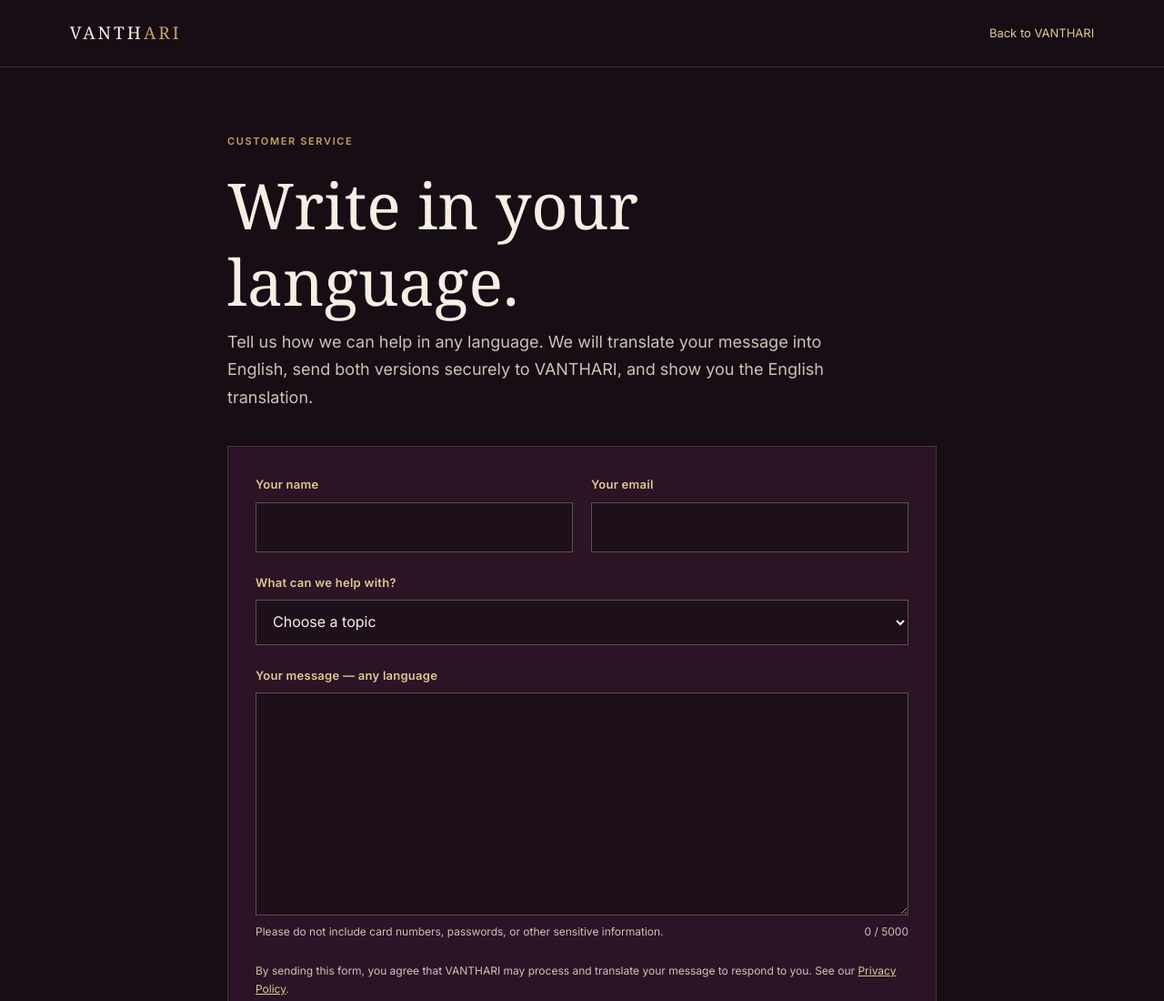
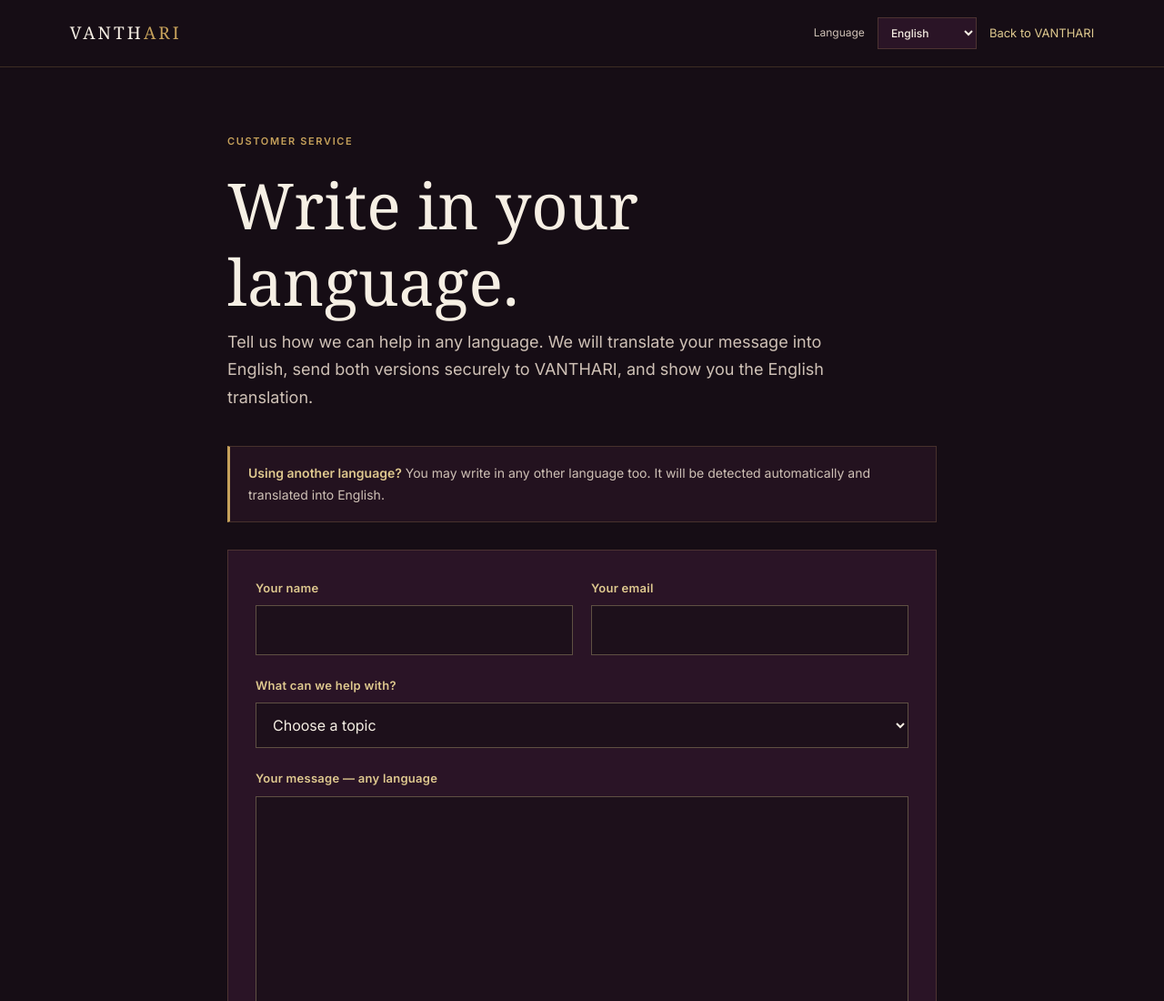
Before and after one commit to gemmaserenity/vanthari, a website: page customer-service/index.html in a window 1280 px wide. Shown: the top 1100 px of the page at 91% size. Drawn offline with Linux system fonts and the light colour scheme.

Commit message:
Add customer service language switch

```diff
--- a/customer-service/index.html
+++ b/customer-service/index.html
@@ -13,13 +13,23 @@
 <body>
   <nav class="legal-nav" aria-label="Customer service navigation">
     <a class="wordmark" href="/">VANTH<em>ARI</em></a>
+    <div class="service-nav-tools">
+      <label for="service-language" data-copy="languageLabel">Language</label>
+      <select id="service-language" class="service-language" aria-label="Language">
+        <option value="en">English</option>
+        <option value="fr">Français</option>
+        <option value="de">Deutsch</option>
+        <option value="es">Español</option>
+      </select>
       <a class="back-link" href="/" data-copy="back">Back to VANTHARI</a>
+    </div>
   </nav>
 
   <main class="service-main">
     <div class="eyebrow" data-copy="eyebrow">Customer Service</div>
     <h1 data-copy="title">Write in your language.</h1>
     <p class="service-intro" data-copy="intro">Tell us how we can help in any language. We will translate your message into English, send both versions securely to VANTHARI, and show you the English translation.</p>
+    <p class="language-note"><strong data-copy="otherLanguageTitle">Using another language?</strong> <span data-copy="otherLanguage">You may write in any other language too. It will be detected automatically and translated into English.</span></p>
 
     <form id="support-form" class="support-form" novalidate>
       <div class="form-row">
@@ -80,8 +90,10 @@
     (function(){
       const copy = {
         en: {
+          metaTitle:'Customer Service — VANTHARI', metaDescription:'Contact VANTHARI customer service in any language.', languageLabel:'Language',
           back:'Back to VANTHARI', eyebrow:'Customer Service', title:'Write in your language.',
           intro:'Tell us how we can help in any language. We will translate your message into English, send both versions securely to VANTHARI, and show you the English translation.',
+          otherLanguageTitle:'Using another language?', otherLanguage:'You may write in any other language too. It will be detected automatically and translated into English.',
           nameLabel:'Your name', emailLabel:'Your email', topicLabel:'What can we help with?', topicChoose:'Choose a topic',
           topicMembership:'Membership', topicBilling:'Billing or cancellation', topicEvents:'Events or introductions', topicTechnical:'Technical help', topicOther:'Something else',
           messageLabel:'Your message — any language', messageNote:'Please do not include card numbers, passwords, or other sensitive information.',
@@ -93,8 +105,10 @@
           footerSupport:'Customer Service', footerPrivacy:'Privacy Policy', footerTerms:'Terms of Service', footerHome:'Home'
         },
         fr: {
+          metaTitle:'Service client — VANTHARI', metaDescription:'Contactez le service client de VANTHARI dans la langue de votre choix.', languageLabel:'Langue',
           back:'Retour à VANTHARI', eyebrow:'Service client', title:'Écrivez dans votre langue.',
           intro:'Expliquez-nous comment nous pouvons vous aider, dans la langue de votre choix. Nous traduirons votre message en anglais, enverrons les deux versions à VANTHARI de façon sécurisée et vous montrerons la traduction anglaise.',
+          otherLanguageTitle:'Vous utilisez une autre langue ?', otherLanguage:'Vous pouvez aussi écrire dans toute autre langue. Elle sera détectée automatiquement et votre message sera traduit en anglais.',
           nameLabel:'Votre nom', emailLabel:'Votre adresse e-mail', topicLabel:'Comment pouvons-nous vous aider ?', topicChoose:'Choisissez un sujet',
           topicMembership:'Adhésion', topicBilling:'Facturation ou résiliation', topicEvents:'Événements ou présentations', topicTechnical:'Assistance technique', topicOther:'Autre demande',
           messageLabel:'Votre message — dans la langue de votre choix', messageNote:'N’indiquez aucun numéro de carte, mot de passe ou autre renseignement sensible.',
@@ -106,8 +120,10 @@
           footerSupport:'Service client', footerPrivacy:'Confidentialité', footerTerms:'Conditions', footerHome:'Accueil'
         },
         de: {
+          metaTitle:'Kundenservice — VANTHARI', metaDescription:'Kontaktieren Sie den VANTHARI-Kundenservice in einer beliebigen Sprache.', languageLabel:'Sprache',
           back:'Zurück zu VANTHARI', eyebrow:'Kundenservice', title:'Schreiben Sie in Ihrer Sprache.',
           intro:'Schildern Sie Ihr Anliegen in einer beliebigen Sprache. Wir übersetzen Ihre Nachricht ins Englische, senden beide Versionen sicher an VANTHARI und zeigen Ihnen die englische Übersetzung.',
+          otherLanguageTitle:'Sie verwenden eine andere Sprache?', otherLanguage:'Sie können auch in jeder anderen Sprache schreiben. Sie wird automatisch erkannt und Ihre Nachricht ins Englische übersetzt.',
           nameLabel:'Ihr Name', emailLabel:'Ihre E-Mail-Adresse', topicLabel:'Wobei können wir helfen?', topicChoose:'Thema auswählen',
           topicMembership:'Mitgliedschaft', topicBilling:'Abrechnung oder Kündigung', topicEvents:'Veranstaltungen oder Vorstellungen', topicTechnical:'Technische Hilfe', topicOther:'Anderes Anliegen',
           messageLabel:'Ihre Nachricht — in jeder Sprache', messageNote:'Bitte geben Sie keine Kartennummern, Passwörter oder andere vertrauliche Informationen an.',
@@ -119,8 +135,10 @@
           footerSupport:'Kundenservice', footerPrivacy:'Datenschutz', footerTerms:'Bedingungen', footerHome:'Startseite'
         },
         es: {
+          metaTitle:'Atención al cliente — VANTHARI', metaDescription:'Contacta con el servicio de atención al cliente de VANTHARI en cualquier idioma.', languageLabel:'Idioma',
           back:'Volver a VANTHARI', eyebrow:'Atención al cliente', title:'Escribe en tu idioma.',
           intro:'Cuéntanos cómo podemos ayudarte en cualquier idioma. Traduciremos tu mensaje al inglés, enviaremos ambas versiones de forma segura a VANTHARI y te mostraremos la traducción al inglés.',
+          otherLanguageTitle:'¿Utilizas otro idioma?', otherLanguage:'También puedes escribir en cualquier otro idioma. Se detectará automáticamente y tu mensaje se traducirá al inglés.',
           nameLabel:'Tu nombre', emailLabel:'Tu correo electrónico', topicLabel:'¿Cómo podemos ayudarte?', topicChoose:'Elige un tema',
           topicMembership:'Membresía', topicBilling:'Facturación o cancelación', topicEvents:'Eventos o presentaciones', topicTechnical:'Ayuda técnica', topicOther:'Otro asunto',
           messageLabel:'Tu mensaje — en cualquier idioma', messageNote:'No incluyas números de tarjeta, contraseñas ni otra información confidencial.',
@@ -133,12 +151,16 @@
         }
       };
 
+      const languageSelector = document.getElementById('service-language');
       let language = 'en';
-      try { language = localStorage.getItem('vanthari-language') || language; } catch (_) {}
-      if(!copy[language]) language = (navigator.language || 'en').slice(0, 2).toLowerCase();
-      if(!copy[language]) language = 'en';
-      const strings = copy[language];
+      let strings = copy.en;
+
+      function setLanguage(nextLanguage) {
+        language = copy[nextLanguage] ? nextLanguage : 'en';
+        strings = copy[language];
         document.documentElement.lang = language;
+        document.title = strings.metaTitle;
+        document.querySelector('meta[name="description"]').content = strings.metaDescription;
         document.querySelectorAll('[data-copy]').forEach((element) => {
           const value = strings[element.dataset.copy];
           if(value !== undefined) element.textContent = value;
@@ -147,6 +169,15 @@
           const value = strings[element.dataset.copyHtml];
           if(value !== undefined) element.innerHTML = value;
         });
+        languageSelector.value = language;
+        languageSelector.setAttribute('aria-label', strings.languageLabel);
+        try { localStorage.setItem('vanthari-language', language); } catch (_) {}
+      }
+
+      try { language = localStorage.getItem('vanthari-language') || language; } catch (_) {}
+      if(!copy[language]) language = (navigator.language || 'en').slice(0, 2).toLowerCase();
+      setLanguage(language);
+      languageSelector.addEventListener('change', (event) => setLanguage(event.target.value));
 
       const form = document.getElementById('support-form');
       const message = document.getElementById('message');
--- a/legal.css
+++ b/legal.css
@@ -16,6 +16,9 @@ a:hover{color:var(--ivory)}
 .wordmark{color:var(--ivory);font-family:Georgia,serif;font-size:19px;letter-spacing:.16em;text-decoration:none}
 .wordmark em{color:var(--gold);font-style:normal}
 .back-link{font-size:13px;text-decoration:none}
+.service-nav-tools{display:flex;align-items:center;gap:14px}
+.service-nav-tools label{color:var(--ivory-dim);font-size:12px}
+.service-language{border:1px solid var(--line);background:var(--plum);color:var(--ivory);font:500 12px Inter,Arial,sans-serif;padding:8px 28px 8px 10px;cursor:pointer}
 main{width:min(860px,88vw);margin:0 auto;padding:72px 0 96px}
 .eyebrow{color:var(--gold);font-size:11px;font-weight:600;letter-spacing:.15em;text-transform:uppercase}
 h1,h2{font-family:Georgia,serif;font-weight:400;line-height:1.2}
@@ -35,6 +38,8 @@ li+li{margin-top:8px}
 .legal-footer div{display:flex;gap:22px;flex-wrap:wrap}
 .service-main{width:min(780px,88vw)}
 .service-intro{max-width:680px;margin:0 0 38px;font-size:18px}
+.language-note{margin:0 0 30px;padding:17px 20px;border:1px solid var(--line);border-left:3px solid var(--gold);background:rgba(42,20,38,.65);font-size:14px}
+.language-note strong{color:var(--gold-soft)}
 .support-form{padding:30px;background:var(--plum);border:1px solid var(--line)}
 .form-row{display:grid;grid-template-columns:1fr 1fr;gap:20px}
 .form-field{display:flex;flex-direction:column;gap:8px;margin-bottom:22px}
@@ -59,6 +64,9 @@ li+li{margin-top:8px}
 .delivery-confirmation{font-size:13px;margin-bottom:0}
 @media(max-width:640px){
   main{padding-top:48px}
+  .legal-nav{align-items:flex-start;padding-top:18px;padding-bottom:18px}
+  .service-nav-tools{align-items:flex-end;flex-direction:column;gap:8px}
+  .service-nav-tools label{position:absolute;width:1px;height:1px;overflow:hidden;clip:rect(0 0 0 0)}
   .support-form{padding:22px}
   .form-row{grid-template-columns:1fr;gap:0}
   .field-note{display:block}
```
Lines whose indentation alone changed are shown as unchanged.
